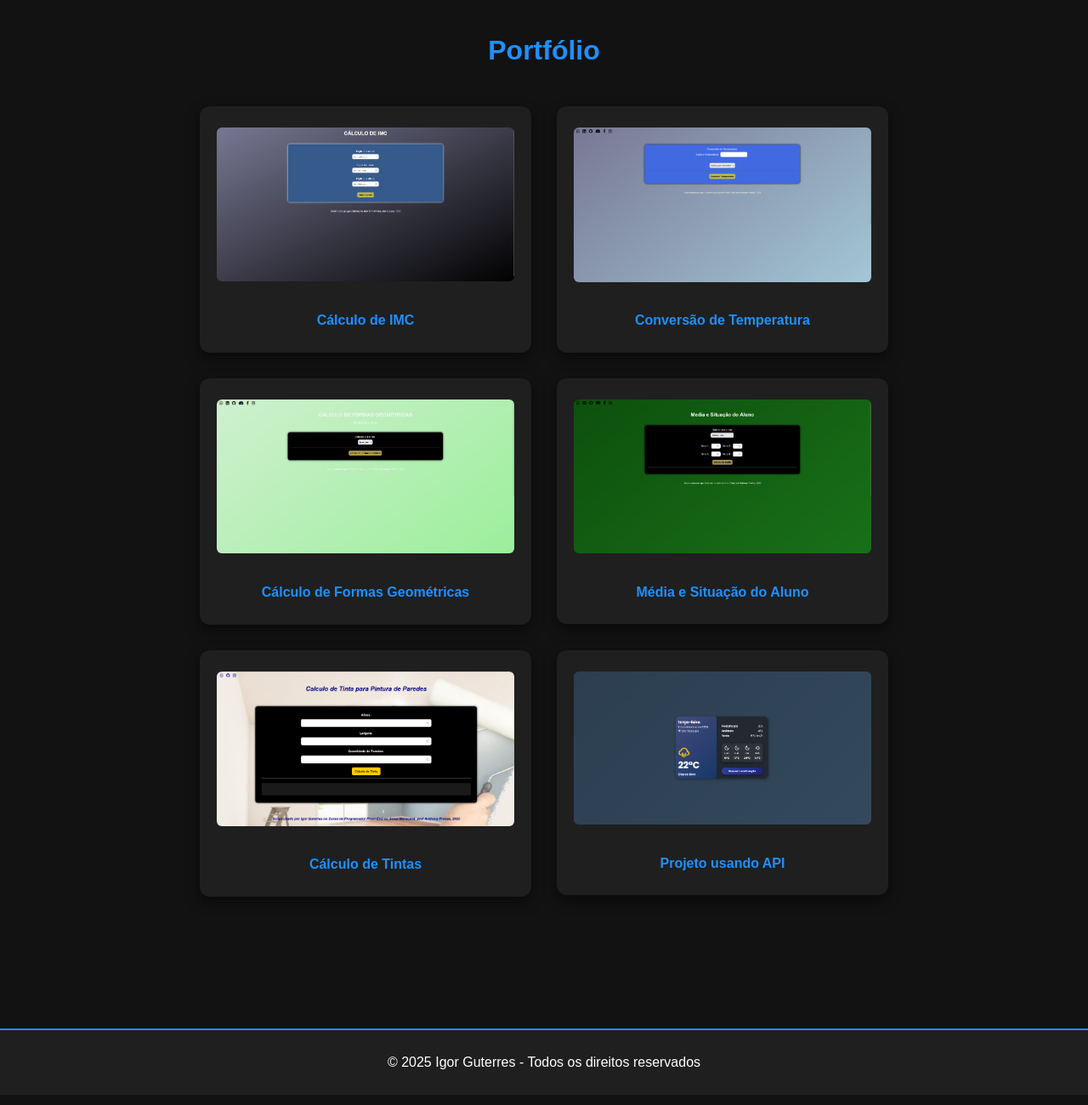
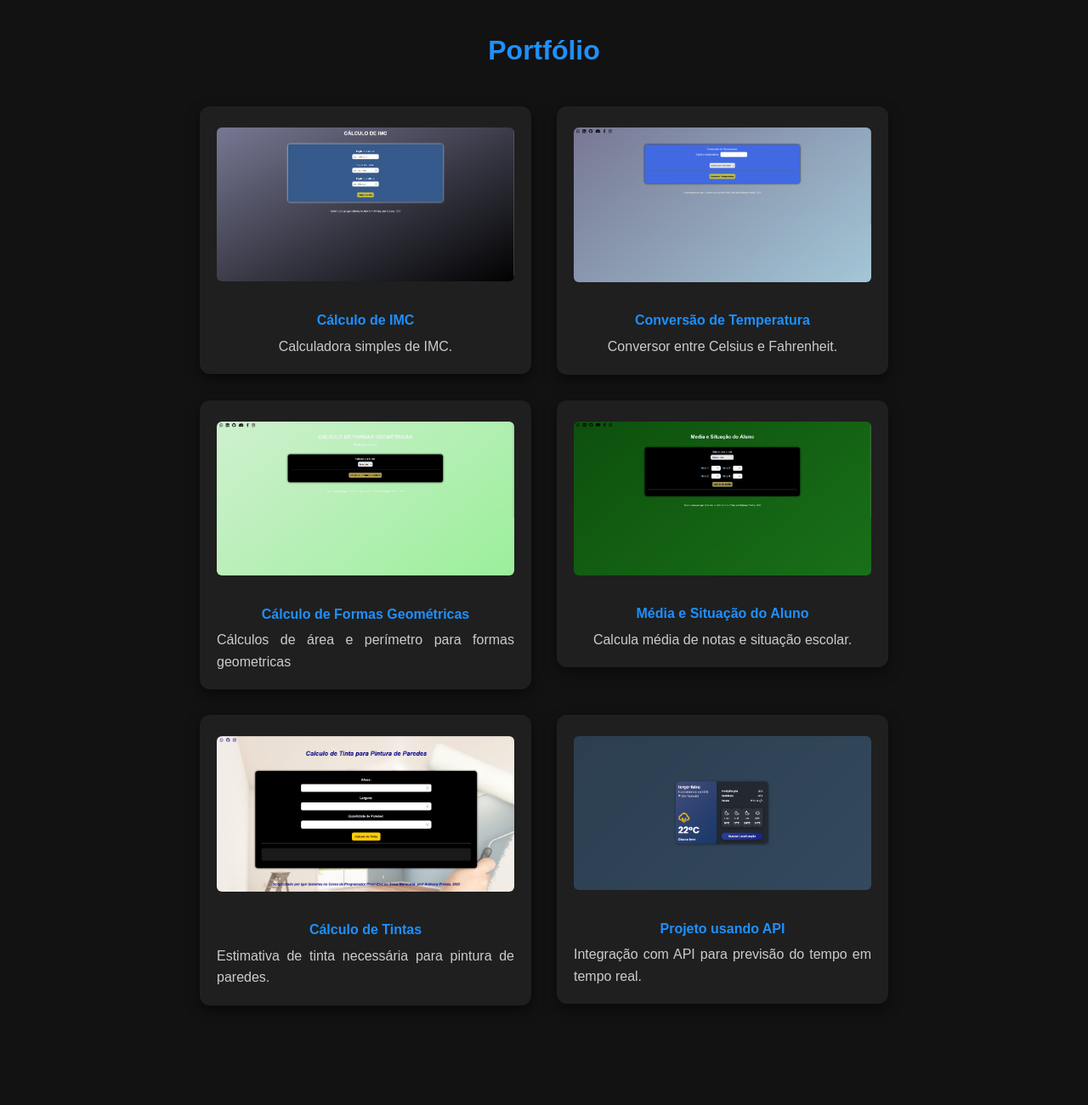
Before and after one commit to ogslater/portif-lio, a plain HTML site: page index.html in a window 1280 px wide. Shown: the part 1340-2640 px from the top of the page at 85% size. Drawn offline with Linux system fonts and the light colour scheme.

Commit message:
Add files via upload

```diff
--- a/css/style.css
+++ b/css/style.css
@@ -1,10 +1,8 @@
-
 * {
     margin: 0;
     padding: 0;
     box-sizing: border-box;
 }
-
 
 body {
     font-family: 'Poppins', Arial, Helvetica, sans-serif;
@@ -14,7 +12,6 @@ body {
     line-height: 1.6;
     transition: background 0.3s, color 0.3s;
 }
-
 
 nav ul {
     display: flex;
@@ -55,7 +52,6 @@ nav ul li a:hover::after {
     width: 100%;
 }
 
-
 .social-icons {
     margin: 25px 0;
     display: flex;
@@ -73,7 +69,6 @@ nav ul li a:hover::after {
     color: #1e90ff;
     transform: scale(1.2);
 }
-
 
 .perfil {
     display: flex;
@@ -99,7 +94,6 @@ nav ul li a:hover::after {
 .perfil img:hover {
     transform: rotate(5deg) scale(1.05);
 }
-
 
 main {
     max-width: 900px;
@@ -127,7 +121,6 @@ section ul {
     font-size: 1rem;
 }
 
-
 #ti ul {
     padding-left: 25px;
     margin-bottom: 20px;
@@ -143,7 +136,6 @@ section ul {
     color: #fff;
     font-size: 1.2rem;
 }
-
 
 .portfolio-list {
     display: grid;
@@ -174,16 +166,37 @@ section ul {
 .project-card img {
     width: 100%;
     height: auto;
+    max-height: 200px; /* Adicionado: Limita altura para previews consistentes */
+    object-fit: cover; /* Adicionado: Mantém proporção sem distorção */
     border-radius: 6px;
     cursor: pointer;
     transition: transform 0.3s ease, box-shadow 0.3s ease;
     margin-bottom: 15px;
+}
 
+/* Adicionado: Fallback para imagens que não carregam - esconde a img quebrada e mostra um placeholder textual */
+.project-card img:not([src]),
+.project-card img[src=""] {
+    display: none;
 }
 
 .project-card img:hover {
     transform: scale(1.08);
     box-shadow: 0 4px 12px rgba(30, 144, 255, 0.4);
+}
+
+/* Adicionado: Placeholder para quando a imagem não carrega */
+.project-card::before {
+    content: attr(data-placeholder, "Projeto sem preview");
+    display: none;
+    color: #ccc;
+    font-style: italic;
+    margin-bottom: 15px;
+}
+
+.project-card:has(img:not([src]))::before,
+.project-card:has(img[src=""])::before {
+    display: block;
 }
 
 .project-card a {
@@ -215,7 +228,6 @@ section ul {
     transform: scale(1.05);
 }
 
-
 footer {
     background: #1f1f1f;
     color: #fff;
@@ -224,7 +236,6 @@ footer {
     margin-top: 60px;
     border-top: 2px solid #1e90ff;
 }
-
 
 @media (max-width: 768px) {
     main {
@@ -240,4 +251,7 @@ footer {
     .project-card {
         padding: 15px;
     }
+    .project-card img {
+        max-height: 150px; /* Adicionado: Ajuste para mobile */
+    }
 }
--- a/index.html
+++ b/index.html
@@ -8,10 +8,10 @@
     <meta property="og:image" content="images/icon.png">
     <meta property="og:title" content="Igor Guterres - Portfólio">
     <meta property="og:description" content="Portfólio de Igor Guterres, desenvolvedor Front-end.">
-    <link rel="stylesheet" href="/css/style.css">
+    <link rel="stylesheet" href="css/style.css">
     <link rel="stylesheet" href="https://cdnjs.cloudflare.com/ajax/libs/font-awesome/6.4.0/css/all.min.css">
-    <script src="/scripts/title.js"></script>
-    <script src="/scripts/blocker.js"></script>
+    <script src="scripts/title.js"></script>
+    <script src="scripts/blocker.js"></script>
 </head>
 
 <body>
@@ -30,7 +30,7 @@
             <a href="https://wa.me/5521991166548" target="_blank"><i class="fab fa-whatsapp"></i></a>
         </div>
         <div class="perfil">
-            <img src="/images/igor.png" alt="Foto de Igor Guterres">
+            <img src="images/igor.png" alt="Foto de Igor Guterres">
             <h1>Igor Guterres</h1>
         </div>
     </header>
@@ -69,41 +69,47 @@
         <section id="portfolio">
             <h2>Portfólio</h2>
             <div class="portfolio-list">
-                <div class="project-card">
+                <div class="project-card" data-placeholder="Cálculo de IMC">
                     <a href="https://ogslater.github.io/CalculoIMC/" target="_blank">
                         <img src="images/{732EEB07-2753-418D-BE38-4FEBEAA15B3F}.png" alt="Cálculo de IMC">
                     </a>
                     <a href="https://ogslater.github.io/CalculoIMC/" target="_blank">Cálculo de IMC</a>
+                    <p>Calculadora simples de IMC.</p>
                 </div>
-                <div class="project-card">
+                <div class="project-card" data-placeholder="Conversão de Temperatura">
                     <a href="https://ogslater.github.io/Temperatura/" target="_blank">
                         <img src="images/{52CA7C35-9889-4CF0-972E-0C9F558B895E}.png" alt="Conversão de Temperatura">
                     </a>
                     <a href="https://ogslater.github.io/Temperatura/" target="_blank">Conversão de Temperatura</a>
+                    <p>Conversor entre Celsius e Fahrenheit.</p>
                 </div>
-                <div class="project-card">
+                <div class="project-card" data-placeholder="Cálculo de Formas Geométricas">
                     <a href="https://ogslater.github.io/FormasG/" target="_blank">
                         <img src="images/{E0AD69B0-F41D-472E-97CD-FB31EE09BE08}.png" alt="Cálculo de Formas Geométricas">
                     </a>
                     <a href="https://ogslater.github.io/FormasG/" target="_blank">Cálculo de Formas Geométricas</a>
+                    <p>Cálculos de área e perímetro para formas geometricas</p>
                 </div>
-                <div class="project-card">
+                <div class="project-card" data-placeholder="Média e Situação do Aluno">
                     <a href="https://ogslater.github.io/Boletim/" target="_blank">
                         <img src="images/{78BFED1C-8DF5-4D1F-A7C7-5395FC0D364C}.png" alt="Média e Situação do Aluno">
                     </a>
                     <a href="https://ogslater.github.io/Boletim/" target="_blank">Média e Situação do Aluno</a>
+                    <p>Calcula média de notas e situação escolar.</p>
                 </div>
-                <div class="project-card">
+                <div class="project-card" data-placeholder="Cálculo de Tintas">
                     <a href="https://ogslater.github.io/tintas/" target="_blank">
                         <img src="images/{EF58B4A9-F83C-4ADC-ABC7-8560DCF80CDB}.png" alt="Cálculo de Tintas">
                     </a>
                     <a href="https://ogslater.github.io/tintas/" target="_blank">Cálculo de Tintas</a>
+                    <p>Estimativa de tinta necessária para pintura de paredes.</p>
                 </div>
-                <div class="project-card">
+                <div class="project-card" data-placeholder="Projeto de Previsão do Tempo">
                     <a href="https://ogslater.github.io/tempo/" target="_blank">
                         <img src="images/{E05A4B6E-A28C-493E-A406-FD8087FDCDFF}.png" alt="Projeto de Previsão do Tempo usando API">
                     </a>
                     <a href="https://ogslater.github.io/tempo/" target="_blank">Projeto usando API</a>
+                    <p>Integração com API para previsão do tempo em tempo real.</p>
                 </div>
             </div>
         </section>
```
